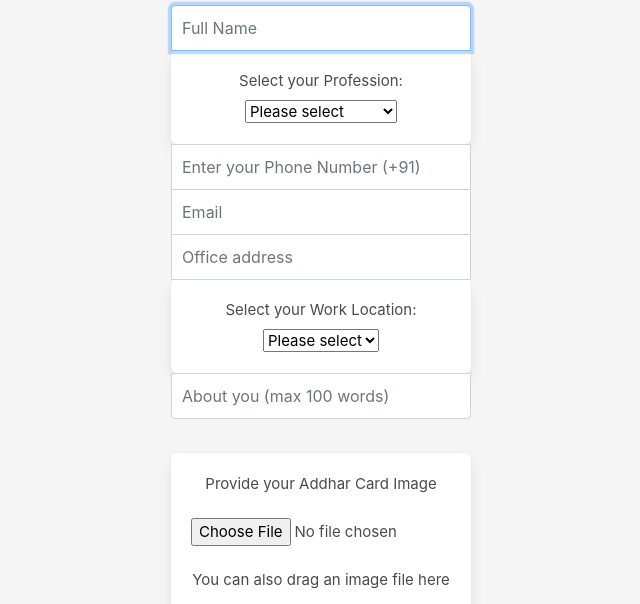
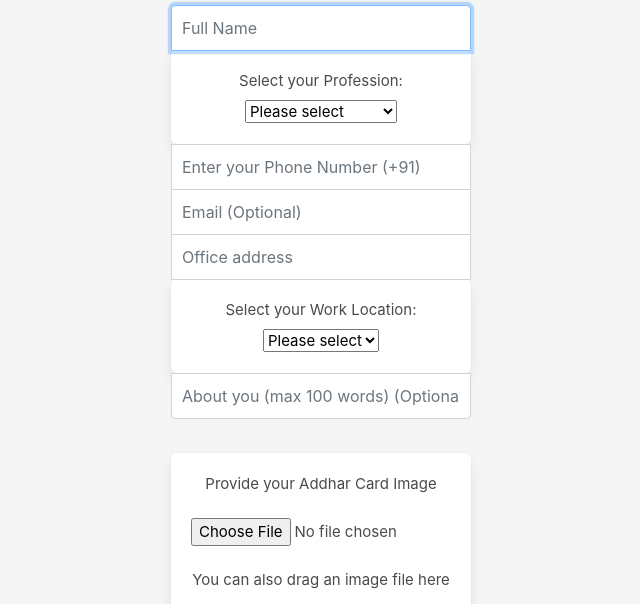
Before and after one commit to WorkKnot/Workknot-Web, a website: page public/join.html in a window 1280 px wide. Shown: the part 196-800 px from the top of the page, without its empty margins (319-959 px from the left). Drawn offline with nearby package versions, Linux system fonts and the light colour scheme.

```diff
--- a/public/join.html
+++ b/public/join.html
@@ -68,7 +68,7 @@
     </div>
 
     <input type="tel" name ="phnumber" class="form-control middle" placeholder="Enter your Phone Number (+91)" required>
-    <input type="email" name="email" class="form-control middle" placeholder="Email">
+    <input type="email" name="email" class="form-control middle" placeholder="Email (Optional)">
     <input type="text" name="address" class="form-control middle" placeholder="Office address" required>
     <div class="box">
       <label for="location">Select your Work Location:</label>
@@ -79,7 +79,7 @@
       </select>
       <!-- <input type="submit" name="location"> -->
     </div>
-    <input type="text" name="about" class="form-control bottom" placeholder="About you (max 100 words)">
+    <input type="text" name="about" class="form-control bottom" placeholder="About you (max 100 words) (Optional)">
 
 
     <br>
```
